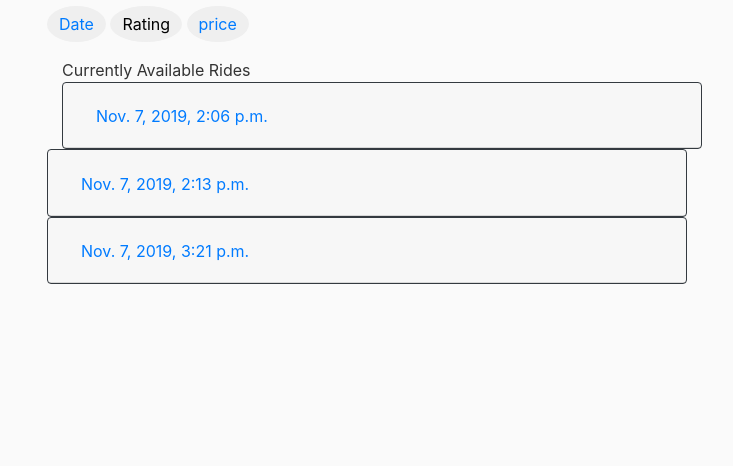
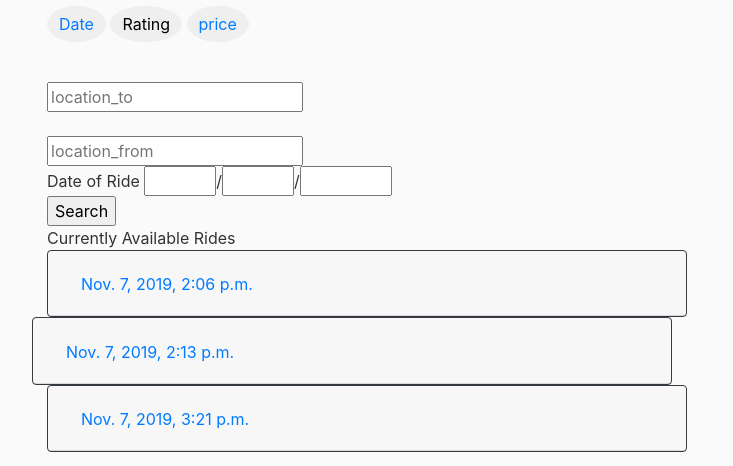
Before and after one commit to ZiyangGuo-lab/project-103-jawgz, a Django app: page / in a window 1280 px wide. Shown: the part 74-540 px from the top of the page, without its empty margins (38-771 px from the left). Run offline with Django 3.2, Linux system fonts and the light colour scheme; a user stored in the database is signed in; data comes from the database, SQL or seed files in the repository; some libraries are stand-ins or nearby versions.

Commit message:
added search

```diff
--- a/find/templates/find/find_ride.html
+++ b/find/templates/find/find_ride.html
@@ -13,6 +13,19 @@
     <!-- <button class="btn mb-3" style="border-radius: 50%; border: #FF860E"></button> -->
     <button class="btn mb-3" style="border-radius: 50%; border: #FF860E"><a href="{% url 'sortByPrice' %}">price</a></button>
   </div>
+
+<div id = "search">
+    <form action="{% url 'search' %}" method="get", value="{{request.GET.q}}">
+      <br> <input name="location_to" type="text" placeholder="location_to" value="{{request.GET.q}}" ></br>
+      <br> <input name="location_from" type="text" placeholder="location_from" value="{{request.GET.q}}" ></br>
+      <tr>
+        <td style="padding:20px">Date of Ride</td>
+        <td><input type="text" name="date_month" size="2">/<input type="text" name="date_day" size="2">/<input type="text" name="date_year" size="4"></td>
+      </tr>
+      <br><input type="submit" name="submit" value="Search"/></br>
+    </form>
+  </div>
+</div>
 
 {% if postings_list %}
         <div class="col-8">
```
